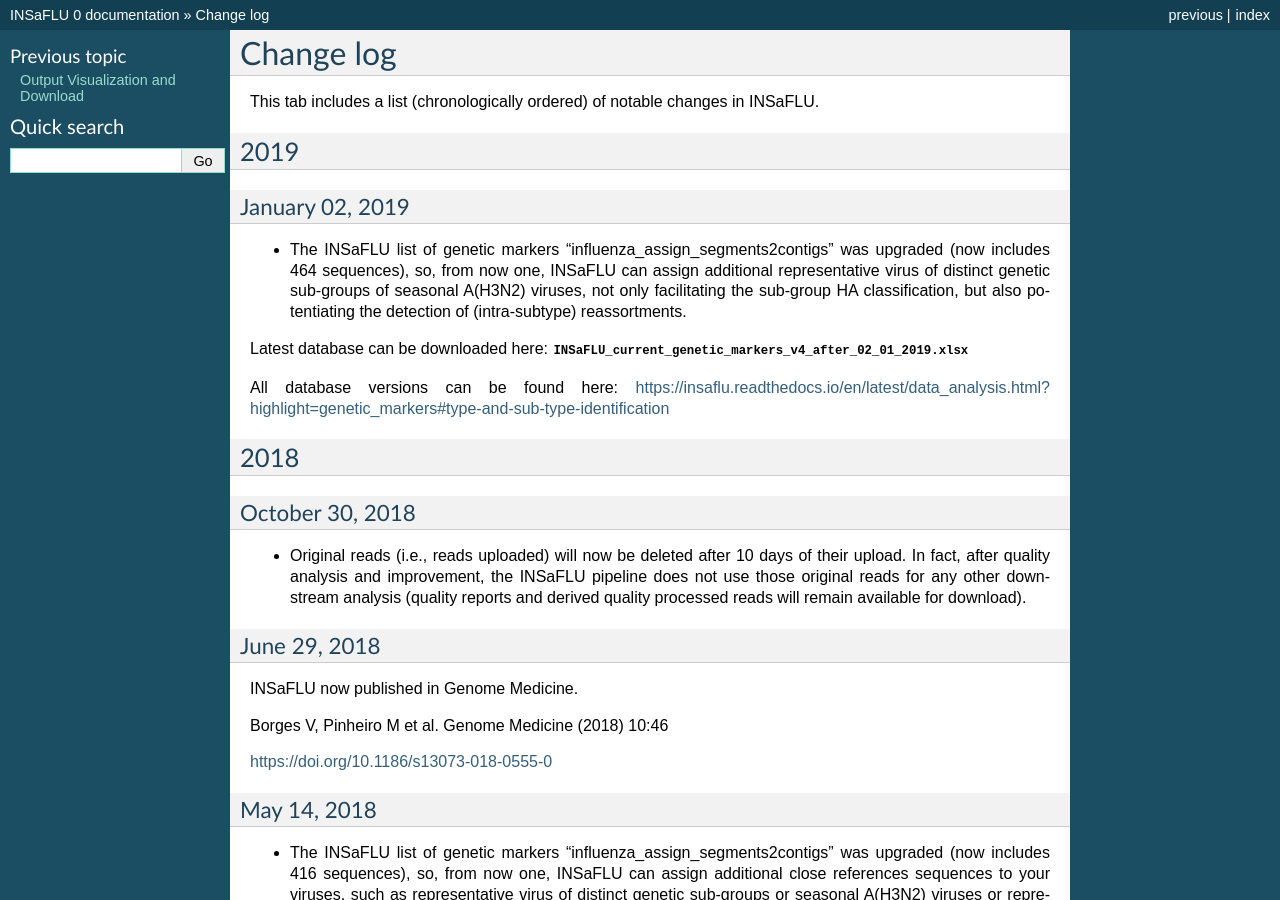
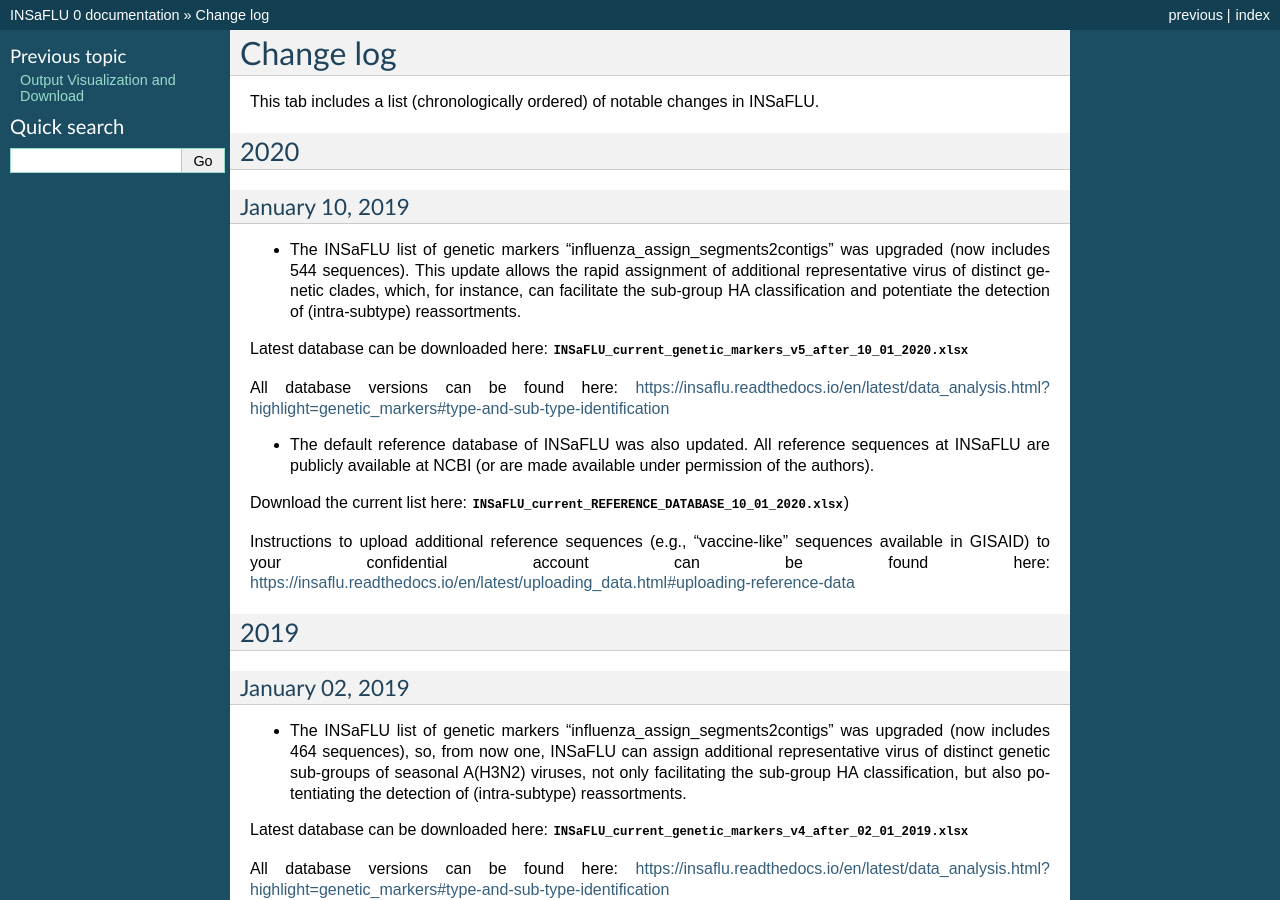
Before and after one commit to INSaFLU/insaflu_docs, a Sphinx documentation site: the page built from docs/change_log.rst, in a window 1280 px wide and 900 px high. Built offline with Sphinx 7.4.7, drawn with Linux system fonts in a browser that asks for light colours; formulas are drawn with MathJax 3.

Commit message:
Update db segments2contigs and referance db

```diff
--- a/docs/change_log.rst
+++ b/docs/change_log.rst
@@ -2,6 +2,26 @@
 ==========
 
 This tab includes a list (chronologically ordered) of notable changes in INSaFLU.
+
+2020
+----
+
+January 10, 2019
+................
+
+- The INSaFLU list of genetic markers "influenza_assign_segments2contigs" was upgraded (now includes 544 sequences). This update allows the rapid assignment of additional representative virus of distinct genetic clades, which, for instance, can facilitate the sub-group HA classification and potentiate the detection of (intra-subtype) reassortments.
+
+
+Latest database can be downloaded here: :download:`INSaFLU_current_genetic_markers_v5_after_10_01_2020.xlsx <_static/INSaFLU_current_genetic_markers_v5_after_10_01_2020.xlsx>`
+
+All database versions can be found here: https://insaflu.readthedocs.io/en/latest/data_analysis.html?highlight=genetic_markers#type-and-sub-type-identification
+
+
+- The default reference database of INSaFLU was also updated. All reference sequences at INSaFLU are publicly available at NCBI (or are made available under permission of the authors).
+
+Download the current list here: :download:`INSaFLU_current_REFERENCE_DATABASE_10_01_2020.xlsx <_static/INSaFLU_current_REFERENCE_DATABASE_10_01_2020.xlsx>`)
+
+Instructions to upload additional reference sequences (e.g., "vaccine-like" sequences available in GISAID) to your confidential account can be found here: https://insaflu.readthedocs.io/en/latest/uploading_data.html#uploading-reference-data
 
 
 2019
--- a/docs/data_analysis.rst
+++ b/docs/data_analysis.rst
@@ -99,9 +99,11 @@
 
 				Important note: Since the "influeza_assign_segments2contigs" database is naturally not as exhaustive as other databases (such as, NCBI, Fludb or EpiFLU/GISAID), users may need to run the draft assemblies in these databases (or associated tools, such as BLAST) for some purposes (e.g., to detect/confirm reassortments or to infer the closest reference sequence of each segment).
 
-Latest list of genetic markers (version 4; 02.01.2019) can be downloaded here: :download:`INSaFLU_current_genetic_markers_v4_after_02_01_2019.xlsx <_static/INSaFLU_current_genetic_markers_v4_after_02_01_2019.xlsx>`
+Latest list of genetic markers (version 5; 10.01.2020) can be downloaded here: :download:`INSaFLU_current_genetic_markers_v5_after_10_01_2020.xlsx <_static/INSaFLU_current_genetic_markers_v5_after_10_01_2020.xlsx>`
 
 Previous database versions can be downloaded here:
+
+version 4 (until 10.01.2020) :download:`INSaFLU_genetic_markers_v4_before_10_01_2020.xlsx <_static/INSaFLU_genetic_markers_v4_before_10_01_2020.xlsx>`
 
 version 3 (until 02.01.2019) :download:`INSaFLU_genetic_markers_v3_before_02_01_2019.xlsx <_static/INSaFLU_genetic_markers_v3_before_02_01_2019.xlsx>`
 
--- a/docs/guide_pre_ngs.rst
+++ b/docs/guide_pre_ngs.rst
@@ -12,7 +12,7 @@
 
 ii) representative virus of multiple combinations of HA/NA subtypes (i.e., H1N1, H2N2, H5N1, H7N9, etc)
 
-All reference sequences at INSaFLU  are publicly available at NCBI (or are made available under permission of the authors). Download the current list here: :download:`INSaFLU_current_REFERENCE_DATABASE_11_05_2018.xlsx <_static/INSaFLU_current_REFERENCE_DATABASE_11_05_2018.xlsx>`)
+All reference sequences at INSaFLU  are publicly available at NCBI (or are made available under permission of the authors). Download the current list here: :download:`INSaFLU_current_REFERENCE_DATABASE_10_01_2020.xlsx <_static/INSaFLU_current_REFERENCE_DATABASE_10_01_2020.xlsx>`)
 
 The reference files have been prepared to fit amplicon-based schemas capturing the whole CDS of the main eight genes of influenza virus (PB2, PB1, PA, HA, NP, NA, M and NS).
 
--- a/docs/uploading_data.rst
+++ b/docs/uploading_data.rst
@@ -106,7 +106,7 @@
 
 The current list of reference sequences, including loci size and NCBI accession numbers is provided here:
 
-:download:`INSaFLU_current_REFERENCE_DATABASE_11_05_2018.xlsx <_static/INSaFLU_current_REFERENCE_DATABASE_11_05_2018.xlsx>`
+:download:`INSaFLU_current_REFERENCE_DATABASE_10_01_2020.xlsx <_static/INSaFLU_current_REFERENCE_DATABASE_10_01_2020.xlsx>`
 
 The default reference files (FASTA and GenBank formats) have been prepared to fit amplicon-based schemas capturing the whole CDS of the main eight genes of influenza virus (PB2, PB1, PA, HA, NP, NA, M and NS), such as the wet-lab pre-NGS protocol for influenza whole genome amplification adapted from a RT-PCR assay described by Zhou and colleagues (Zhou et al, 2009, for Influenza A; and Zhou et al, 2014, for Influenza B; Zhou and Wentworth, 2012).
 
```
